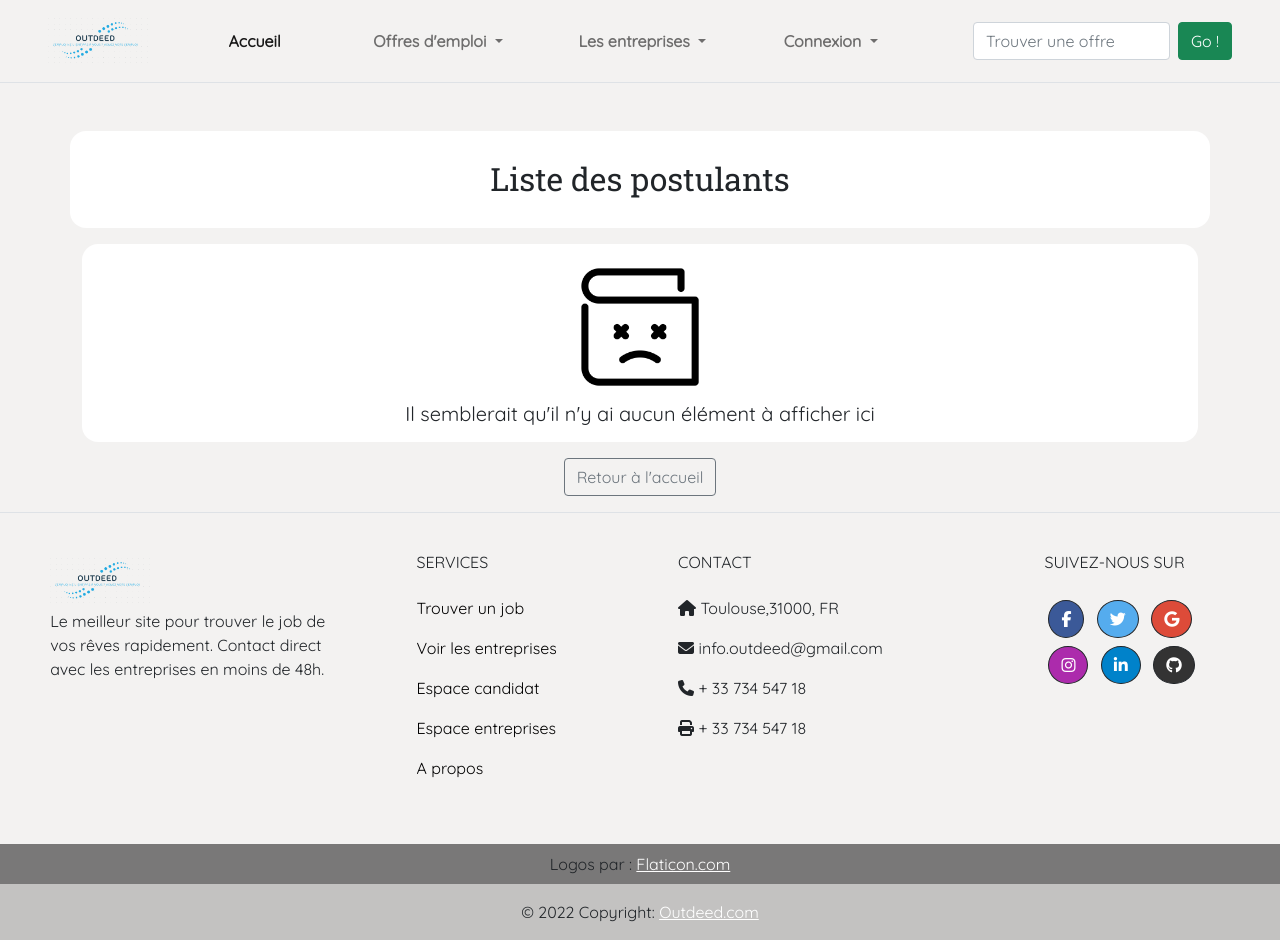
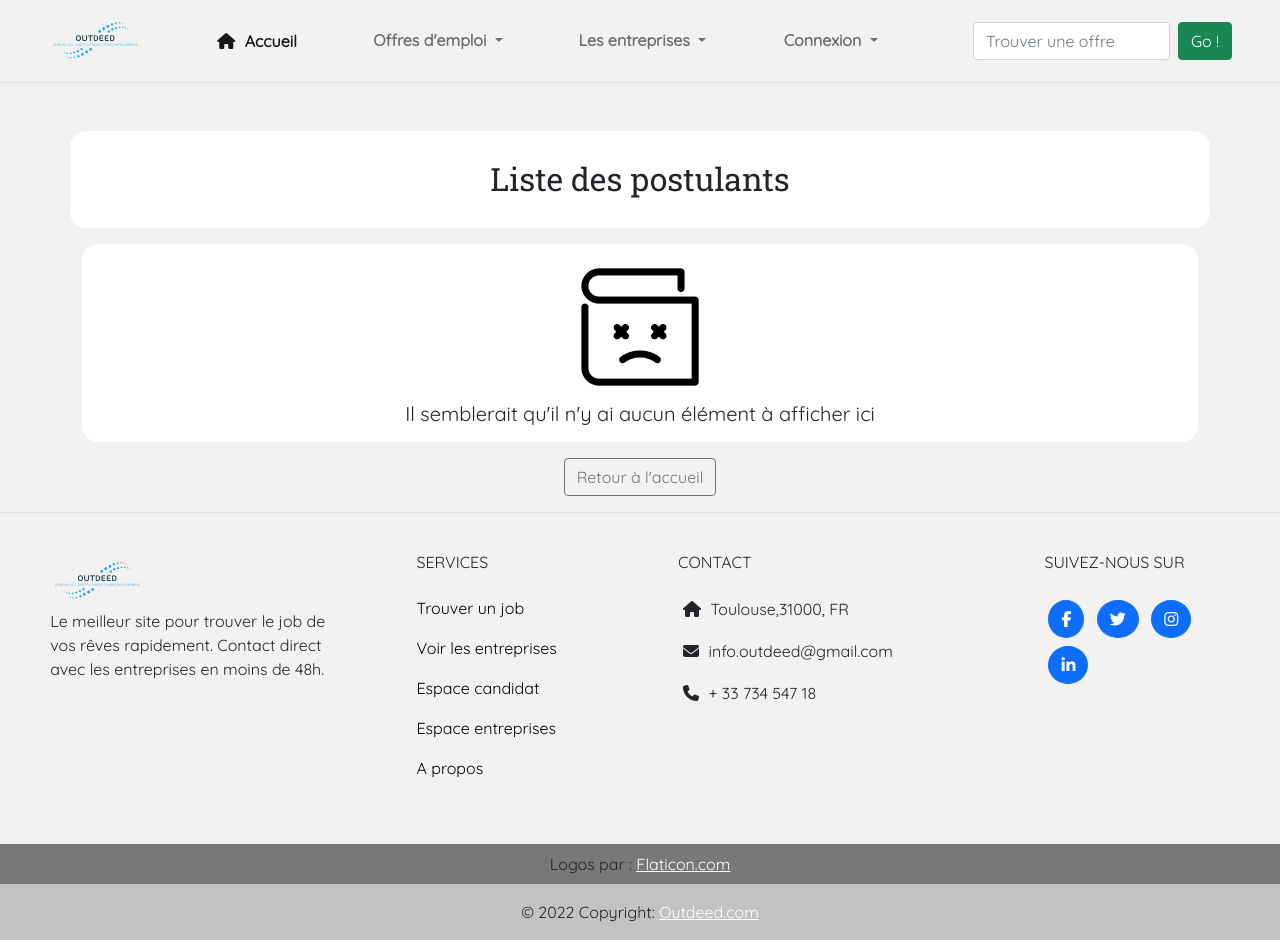
Before and after one commit to MKassabeh/Outdeed, a Symfony app: template templates/apply/view.html.twig in a window 1280 px wide. Run offline with Twig, Linux system fonts and the light colour scheme; the template is opened without the code that fills it, so the values that code supplies are empty; some libraries are stand-ins or nearby versions; some web fonts are replaced.

Commit message:
Icons/Navbar/footer

```diff
--- a/public/css/fonts.css
+++ b/public/css/fonts.css
@@ -59,7 +59,11 @@ h1, .font_title {
 
 .btn-primary{
     border-radius: 50%  !important;
-    border-color: rgb(33, 37, 41);
+
+}
+
+.fas {
+    padding: 5px;
 }
 
 
--- a/templates/footer.html.twig
+++ b/templates/footer.html.twig
@@ -54,7 +54,7 @@
                         <p><i class="fas fa-home mr-3"></i> Toulouse,31000, FR</p>
                         <p><i class="fas fa-envelope mr-3"></i> info.outdeed@gmail.com</p>
                         <p><i class="fas fa-phone mr-3"></i> + 33 734 547 18</p>
-                        <p><i class="fas fa-print mr-3"></i> + 33 734 547 18</p>
+
                     </div>
                     <!-- Grid column -->
 
@@ -63,27 +63,21 @@
                         <h6 class="text-uppercase mb-4 font-weight-bold">Suivez-nous sur</h6>
 
                         <!-- Facebook -->
-                        <a class="btn btn-primary btn-floating m-1" style="background-color: #3b5998" href="#!"
+                        <a class="btn btn-primary btn-floating m-1"  href="#!"
                             role="button"><i class="fab fa-facebook-f"></i></a>
 
                         <!-- Twitter -->
-                        <a class="btn btn-primary btn-floating m-1" style="background-color: #55acee" href="#!"
+                        <a class="btn btn-primary btn-floating m-1"  href="#!"
                             role="button"><i class="fab fa-twitter"></i></a>
 
-                        <!-- Google -->
-                        <a class="btn btn-primary btn-floating m-1" style="background-color: #dd4b39" href="#!"
-                            role="button"><i class="fab fa-google"></i></a>
 
                         <!-- Instagram -->
-                        <a class="btn btn-primary btn-floating m-1" style="background-color: #ac2bac" href="#!"
+                        <a class="btn btn-primary btn-floating m-1"  href="#!"
                             role="button"><i class="fab fa-instagram"></i></a>
 
                         <!-- Linkedin -->
-                        <a class="btn btn-primary btn-floating m-1" style="background-color: #0082ca" href="#!"
+                        <a class="btn btn-primary btn-floating m-1"  href="#!"
                             role="button"><i class="fab fa-linkedin-in"></i></a>
-                        <!-- Github -->
-                        <a class="btn btn-primary btn-floating m-1" style="background-color: #333333" href="#!"
-                            role="button"><i class="fab fa-github"></i></a>
                     </div>
                 </div>
                 <!--Grid row-->
--- a/templates/header.html.twig
+++ b/templates/header.html.twig
@@ -10,7 +10,7 @@
         <div class="row collapse navbar-collapse " id="navbarNavDropdown">
             <ul class="col-4 navbar-nav nav-fill w-100">
                 <li class="col-4 nav-link">
-                    <a class="nav-link active" aria-current="page" href="{{path('home')}}">Accueil</a>
+                    <a class="nav-link active" aria-current="page" href="{{path('home')}}"><i class="fas fa-home"></i> Accueil</a>
                 </li>
                 <li class="col-4 d-flex align-middle nav-link dropdown">
                     <a class="nav-link dropdown-toggle" href="#" id="navbarDropdownMenuLink" role="button"
@@ -18,10 +18,10 @@
                         Offres d'emploi
                     </a>
                     <ul class="dropdown-menu" aria-labelledby="navbarDropdownMenuLink">
-                        <li><a class="dropdown-item" href="{{ path('job_list')}}">Liste des jobs</a></li>
+                        <li><a class="dropdown-item" href="{{ path('job_list')}}"><i class="fas fa-list-ul"></i> Liste des jobs</a></li>
                         {% if (app.user) %}
                         {% if (app.user.userType == 'company') or ("ROLE_ADMIN" in app.user.roles) %}
-                        <li><a class="dropdown-item" href="{{ path('job_add')}}">Ajouter un job</a></li>
+                        <li><a class="dropdown-item" href="{{ path('job_add')}}"><i class="fas fa-folder-plus"></i> Ajouter un job</a></li>
                         {% endif %}
                         {% endif %}
                     </ul>
@@ -32,7 +32,7 @@
                         Les entreprises
                     </a>
                     <ul class="sous-link dropdown-menu" aria-labelledby="navbarDropdownMenuLink">
-                        <li><a class="dropdown-item" href="{{ path('company_list') }}">Liste des entreprises</a></li>
+                        <li><a class="dropdown-item" href="{{ path('company_list') }}"><i class="fas fa-list-ul"></i> Liste des entreprises</a></li>
                     </ul>
                 </li>
                 {% if not app.user %}
@@ -42,39 +42,39 @@
                         Connexion
                     </a>
                     <ul class="dropdown-menu" aria-labelledby="navbarDropdownMenuLink">
-                        <li><a class="dropdown-item" href="{{ path('login') }}">Se connecter</a></li>
+                        <li><a class="dropdown-item" href="{{ path('login') }}"><i class="fas fa-power-off"></i>Se connecter</a></li>
                         <li>
                             <hr class="dropdown-divider">
                         </li>
-                        <li><a class="dropdown-item" href="{{ path('app_register') }}">S'inscrire</a></li>
+                        <li><a class="dropdown-item" href="{{ path('app_register') }}"><i class="fas fa-file-signature"></i>S'inscrire</a></li>
                     </ul>
                 </li>
                 {% else %}
                 <li class="col-4 d-flex align-middle nav-link dropdown">
                     <a class="nav-link dropdown-toggle" href="#" id="navbarDropdownMenuLink" role="button"
                         data-bs-toggle="dropdown" aria-expanded="false">
-                        {{ app.user.username|capitalize }} <i class="fas fa-user"></i>
+                        {{ app.user.username|capitalize }}
                     </a>
                     <ul class="dropdown-menu" aria-labelledby="navbarDropdownMenuLink">
                         {% if (app.user.userType == 'company') %}
-                        <li><a class="dropdown-item" href="{{ path('account_company') }}">Mon compte</a></li>
-                        <li><a class="dropdown-item" href="{{ path('favourite_list') }}">Mes offres favorites</a></li>
-                        <li><a class="dropdown-item" href="{{ path('offer_applicant') }}">Mes offres d'emplois</a></li>
+                        <li><a class="dropdown-item" href="{{ path('account_company') }}"><i class="fas fa-user"></i> Mon compte</a></li>
+                        <li><a class="dropdown-item" href="{{ path('favourite_list') }}"><i class="fas fa-heart"></i> Mes offres favorites</a></li>
+                        <li><a class="dropdown-item" href="{{ path('offer_applicant') }}"><i class="fas fa-folder-open"></i> Mes offres d'emplois</a></li>
                         <li>
                             <hr class="dropdown-divider">
                         </li>
                         {% endif %}
                         {% if (app.user.userType == 'candidate') %}
-                        <li><a class="dropdown-item" href="{{ path('account_candidate') }}">Mon compte</a></li>
+                        <li><a class="dropdown-item" href="{{ path('account_candidate') }}"<i class="fas fa-user"></i> >Mon compte</a></li>
                         <li><a class="dropdown-item" href="{{ path('favourite_list') }}">Mes offres favorites</a></li>
                         <li>
                             <hr class="dropdown-divider">
                         </li>
                         {% endif %}
                         {% if "ROLE_ADMIN" in app.user.roles %}
-                        <li><a class="dropdown-item" href="{{ path('admin') }}">Interface Admin</a></li>
+                        <li><a class="dropdown-item" href="{{ path('admin') }}"><i class="fas fa-users-cog"></i>Interface Admin</a></li>
                         {% endif %}
-                        <li><a class="dropdown-item" href="{{ path('app_logout') }}">Se déconnecter</a></li>
+                        <li><a class="dropdown-item" href="{{ path('app_logout') }}"><i class="fas fa-power-off"></i> Se déconnecter</a></li>
                     </ul>
                 </li>
                 {% endif %}
```
